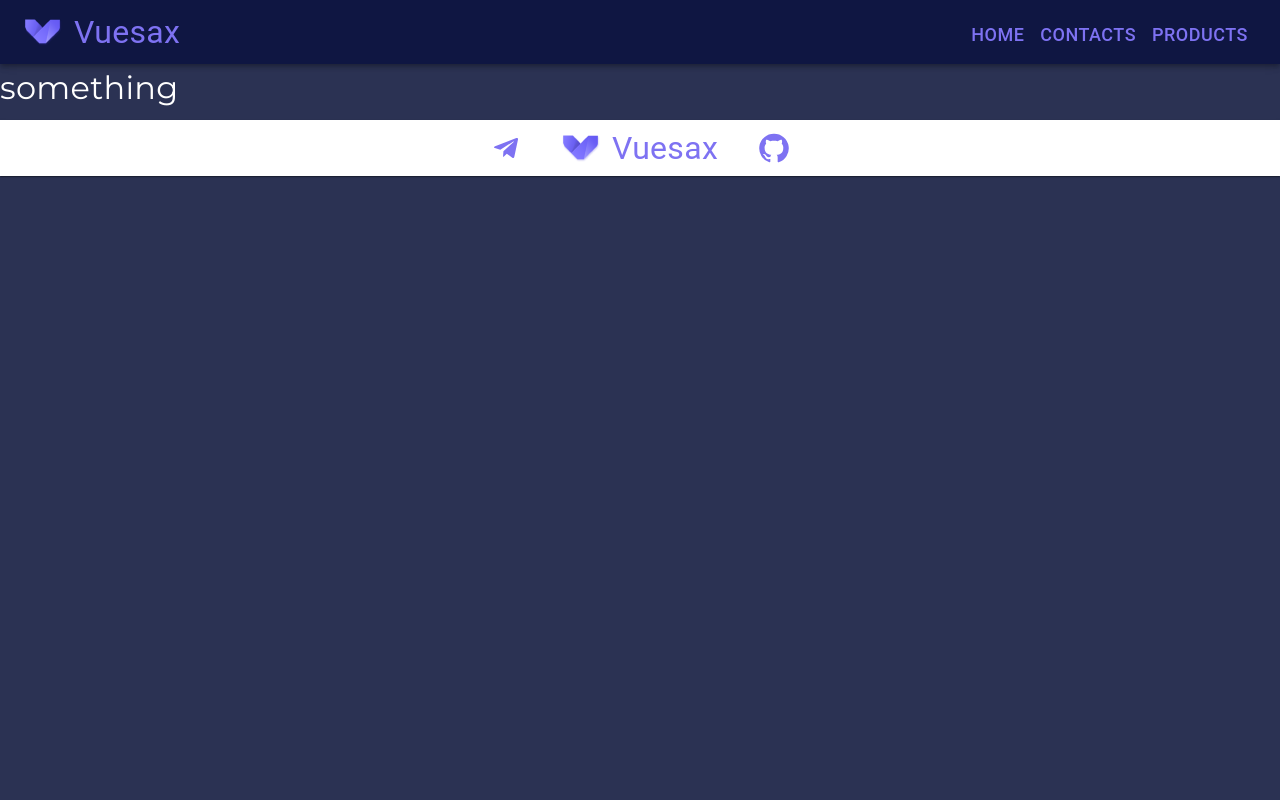
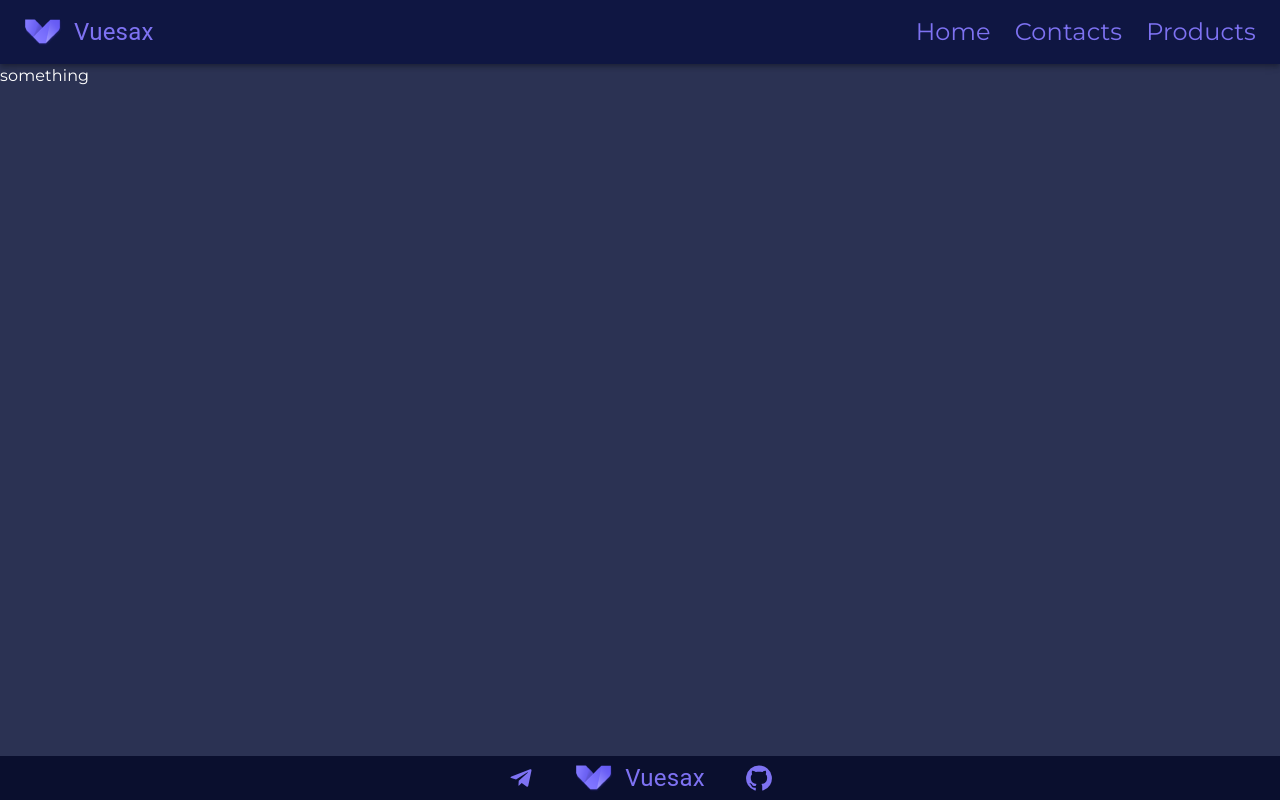
Before and after one commit to sifes/Vuesax, a Next.js app: page / in a window 1280 px wide. Built offline with nearby package versions, Linux system fonts and the light colour scheme.

Commit message:
refact: shared components (Layout)

```diff
--- a/src/components/shared/Footer.tsx
+++ b/src/components/shared/Footer.tsx
@@ -6,29 +6,27 @@ import { Logo } from '@/ui/Logo';
 
 export function Footer() {
     return (
-        <Paper sx={{
+        <Box sx={{
             width: '100%',
-            background: 'background',
-        }} component="footer" square variant="elevation" >
+            padding: 0,
+            backgroundColor: 'secondary.dark',
+        }} component="footer"  >
             <Box sx={{
-                flexGrow: 1,
-                justifyContent: "center",
                 alignItems: "center",
                 display: "flex",
                 flexDirection: "column",
-                my: 1
             }}>
                 <Box sx={{ display: 'flex', alignItems: 'center', gap: 4 }}>
                     <IconButton color='primary' href='https://t.me/notsifes' target="_blank" rel="noopener noreferrer">
-                        <TelegramIcon sx={{ width: 32, height: 32 }} />
+                        <TelegramIcon sx={{ width: 28, height: 28 }} />
                     </IconButton>
-                    <Logo></Logo>
+                    <Logo />
                     <IconButton color='primary' href='https://github.com/sifes' target="_blank" rel="noopener noreferrer" >
-                        <GitHubIcon sx={{ width: 32, height: 32 }} />
+                        <GitHubIcon sx={{ width: 28, height: 28 }} />
                     </IconButton>
                 </Box>
             </Box>
 
-        </Paper >
+        </Box >
     );
 }
--- a/src/components/shared/Header.tsx
+++ b/src/components/shared/Header.tsx
@@ -1,5 +1,5 @@
 import * as React from 'react';
-import { AppBar } from '@mui/material';
+import { AppBar, styled } from '@mui/material';
 import { Box } from '@mui/material';
 import { Drawer } from '@mui/material';
 import { IconButton } from '@mui/material';
@@ -9,12 +9,19 @@ import { ListItemButton } from '@mui/material';
 import { ListItemText } from '@mui/material';
 import MenuIcon from '@mui/icons-material/Menu';
 import { Toolbar } from '@mui/material';
-import { Typography } from '@mui/material';
-import { Button } from '@mui/material';
 import { Logo } from '@/ui/Logo';
+import Link from 'next/link';
 
-
-const navItems = ['Home', 'Contacts', 'Products'];
+const NavLink = styled(Link)(({ theme }) => ({
+    color: theme.palette.primary.main,
+    display: 'flex',
+    alignItems: 'center',
+    flex: '1 1 auto',
+    textTransform: 'capitalize',
+    '&:hover': {
+        color: theme.palette.primary.dark,
+    },
+}));
 
 export function Header() {
     const [mobileOpen, setMobileOpen] = React.useState(false);
@@ -34,12 +41,10 @@ export function Header() {
                     >
                         <MenuIcon />
                     </IconButton>
-                    <Box sx={{ display: { xs: 'none', sm: 'block' } }}>
-                        {navItems.map((item) => (
-                            <Button key={item} sx={{ color: 'text.main', fontSize: 18 }} >
-                                {item}
-                            </Button>
-                        ))}
+                    <Box sx={{ display: { xs: 'none', sm: 'flex', gap: 24 } }}>
+                        <NavLink href='/' sx={{ color: 'text.main', fontSize: 24 }}>Home</NavLink>
+                        <NavLink href='/contacts' sx={{ color: 'text.main', fontSize: 24 }}>Contacts</NavLink>
+                        <NavLink href='/products' sx={{ color: 'text.main', fontSize: 24 }}>Products</NavLink>
                     </Box>
                 </Toolbar>
             </AppBar>
@@ -52,16 +57,17 @@ export function Header() {
                     sx={{
                         display: { xs: 'block', sm: 'none' },
                         '& .MuiDrawer-paper': { boxSizing: 'border-box', width: 240, background: 'background' },
-                    }}
-                >
-                    <List sx={{ padding: '30px 0 0 0' }}>
-                        {navItems.map((item) => (
-                            <ListItem key={item} disablePadding>
-                                <ListItemButton sx={{ textAlign: 'center' }}>
-                                    <ListItemText primary={item} />
-                                </ListItemButton>
-                            </ListItem>
-                        ))}
+                    }}>
+                    <List sx={{ padding: '30px' }}>
+                        <ListItem disablePadding>
+                            <NavLink href='/' sx={{ color: 'text.main', fontSize: 24 }}>Home</NavLink>
+                        </ListItem>
+                        <ListItem disablePadding>
+                            <NavLink href='/contacts' sx={{ color: 'text.main', fontSize: 24 }}>Contacts</NavLink>
+                        </ListItem>
+                        <ListItem disablePadding>
+                            <NavLink href='/products' sx={{ color: 'text.main', fontSize: 24 }}>Products</NavLink>
+                        </ListItem>
                     </List>
                 </Drawer>
             </nav>
--- /dev/null
+++ b/src/components/shared/Layout.tsx
@@ -0,0 +1,24 @@
+import * as React from 'react';
+import { Header } from './Header';
+import { Footer } from './Footer';
+import { Box, CssBaseline } from '@mui/material';
+import Head from 'next/head'
+
+export default function Layout({ children }: { children: React.ReactNode }) {
+    return (
+        <>
+            <Head>
+                <title>Vuesax</title>
+                <meta name="description" content="e-commerce task for dev" />
+                <meta name="viewport" content="width=device-width, initial-scale=1" />
+            </Head>
+            <Box sx={{ display: 'flex', flexDirection: 'column', minHeight: '100vh' }}>
+                <CssBaseline />
+                <Header />
+                <main style={{ flex: '1 1 auto', }}>{children}</main>
+                <Footer />
+            </Box>
+        </>
+
+    )
+}
--- a/src/pages/_app.tsx
+++ b/src/pages/_app.tsx
@@ -7,6 +7,7 @@ import createEmotionCache from '../utils/createEmotionCache';
 import { CssBaseline } from '@mui/material'
 import { Header } from '@/components/shared/Header'
 import { Footer } from '@/components/shared/Footer'
+import Layout from '@/components/shared/Layout'
 interface MyAppProps extends AppProps {
   emotionCache?: any;
 }
@@ -17,10 +18,9 @@ export default function App({ Component, pageProps, emotionCache = clientSideEmo
   return (
     <CacheProvider value={emotionCache}>
       <ThemeProvider theme={theme}>
-        <CssBaseline />
-        <Header />
-        <Component {...pageProps} />
-        <Footer />
+        <Layout>
+          <Component {...pageProps} />
+        </Layout>
       </ThemeProvider>
     </CacheProvider>
   )
--- a/src/pages/index.tsx
+++ b/src/pages/index.tsx
@@ -1,16 +1,8 @@
-import Head from 'next/head'
 
 export default function Home() {
   return (
     <>
-      <Head>
-        <title>Vuesax</title>
-        <meta name="description" content="e-commerce task for dev" />
-        <meta name="viewport" content="width=device-width, initial-scale=1" />
-      </Head>
-      <main>
-        something
-      </main>
+      something
     </>
   )
 }
--- a/src/styles/globals.css
+++ b/src/styles/globals.css
@@ -7,7 +7,6 @@
   box-sizing: border-box;
   padding: 0;
   margin: 0;
-  font-size: 32px;
   font-family: 'Montserrat', sans-serif;
 }
 
@@ -16,8 +15,6 @@ body {
   max-width: 100vw;
   overflow-x: hidden;
 }
-
-body {}
 
 a {
   color: inherit;
--- a/src/ui/Logo.tsx
+++ b/src/ui/Logo.tsx
@@ -13,7 +13,7 @@ export const Logo = () => {
     return (
         <StyledLink href='/'>
             <Image src={require('../assets/logo.png')} alt='logo' />
-            <Typography variant="subtitle1" sx={{ ml: '12px', flexGrow: 1 }} color='primary'>Vuesax</Typography>
+            <Typography variant="subtitle1" sx={{ ml: '12px', flexGrow: 1, fontSize: 24 }} color='primary'>Vuesax</Typography>
         </StyledLink>
     )
 }
```
Also changed, not shown: src/pages/contacts/index.tsx (added, +11 -0 lines), src/pages/products/index.tsx (added, +11 -0 lines).
